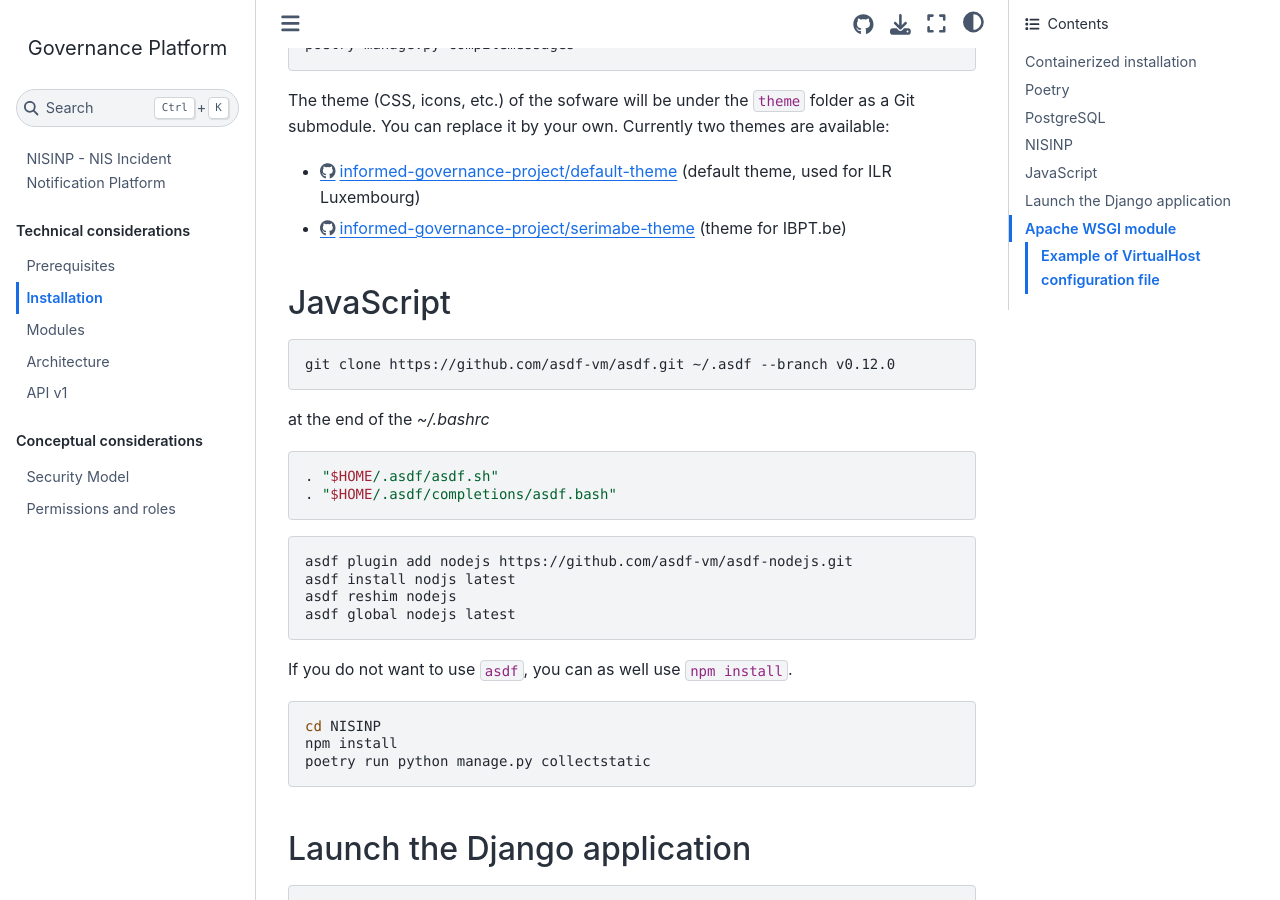
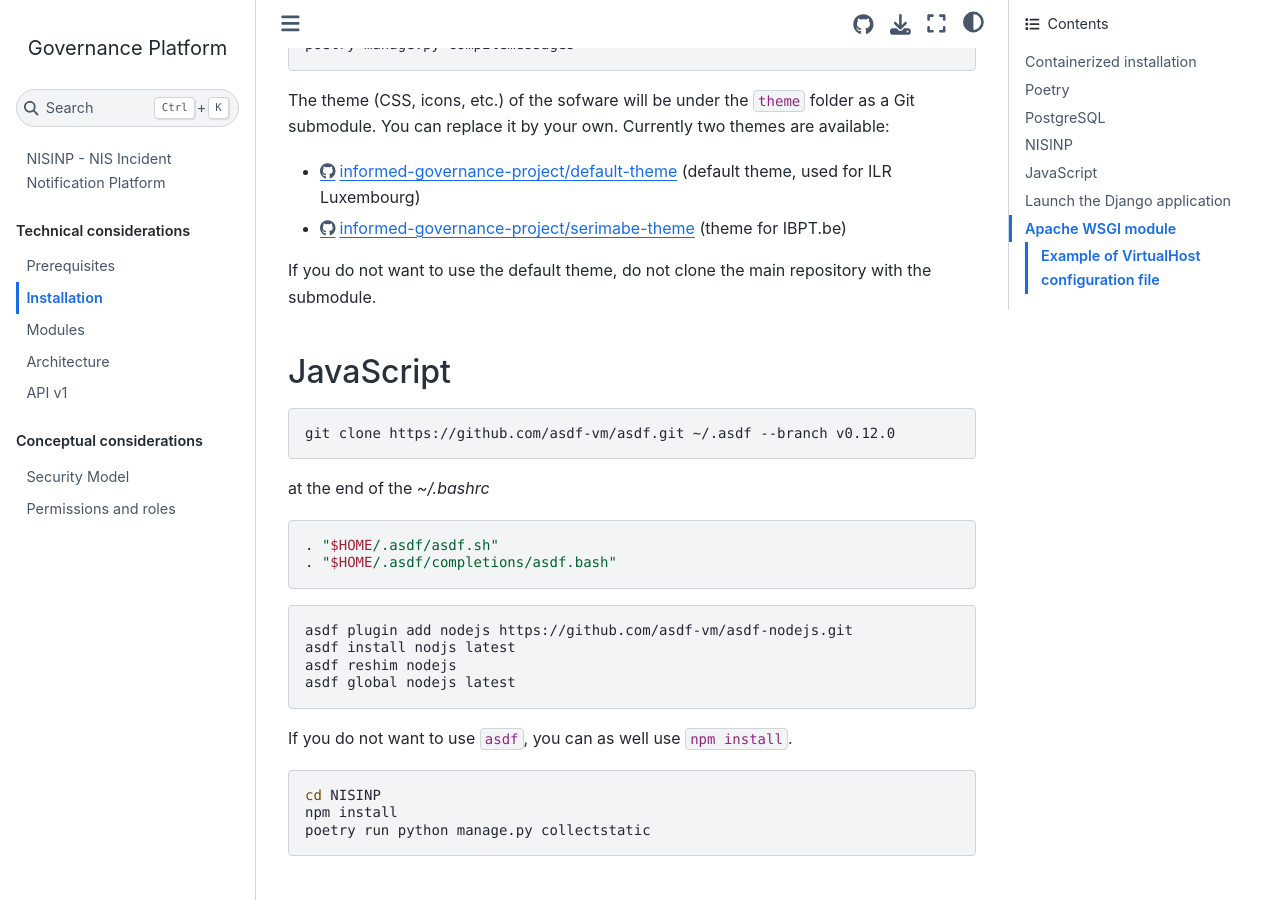
Before and after one commit to informed-governance-project/NISINP, a Sphinx documentation site: the page built from docs/installation.rst, in a window 1280 px wide and 900 px high, scrolled down 1151 px. Built offline with Sphinx 7.4.7 and the Sphinx Book theme 1.1.4, drawn with Linux system fonts in a browser that asks for light colours.

Commit message:
chg: [documentation] Updated documentation

```diff
--- a/docs/installation.rst
+++ b/docs/installation.rst
@@ -68,6 +68,7 @@
 - https://github.com/informed-governance-project/default-theme (default theme, used for ILR Luxembourg)
 - https://github.com/informed-governance-project/serimabe-theme (theme for IBPT.be)
 
+If you do not want to use the default theme, do not clone the main repository with the submodule.
 
 
 JavaScript
```
